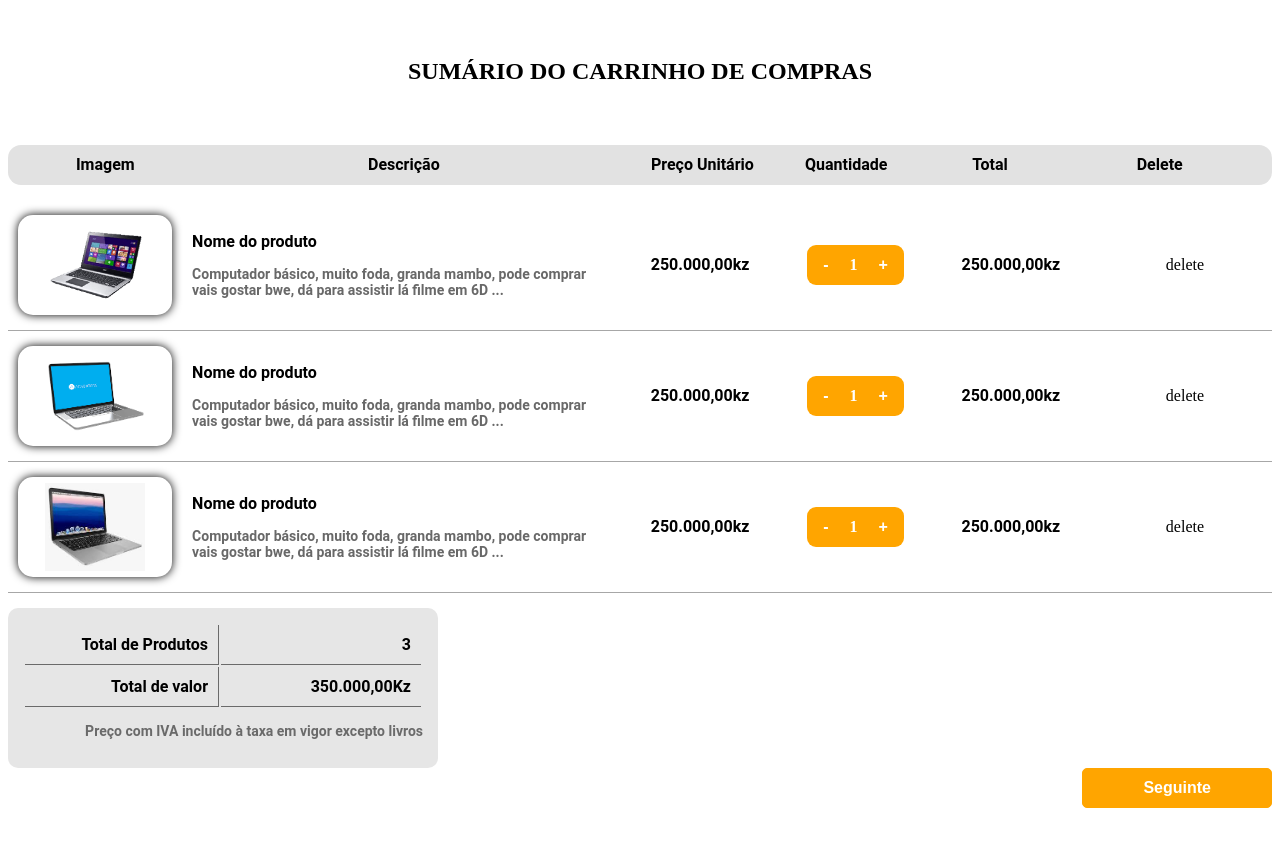
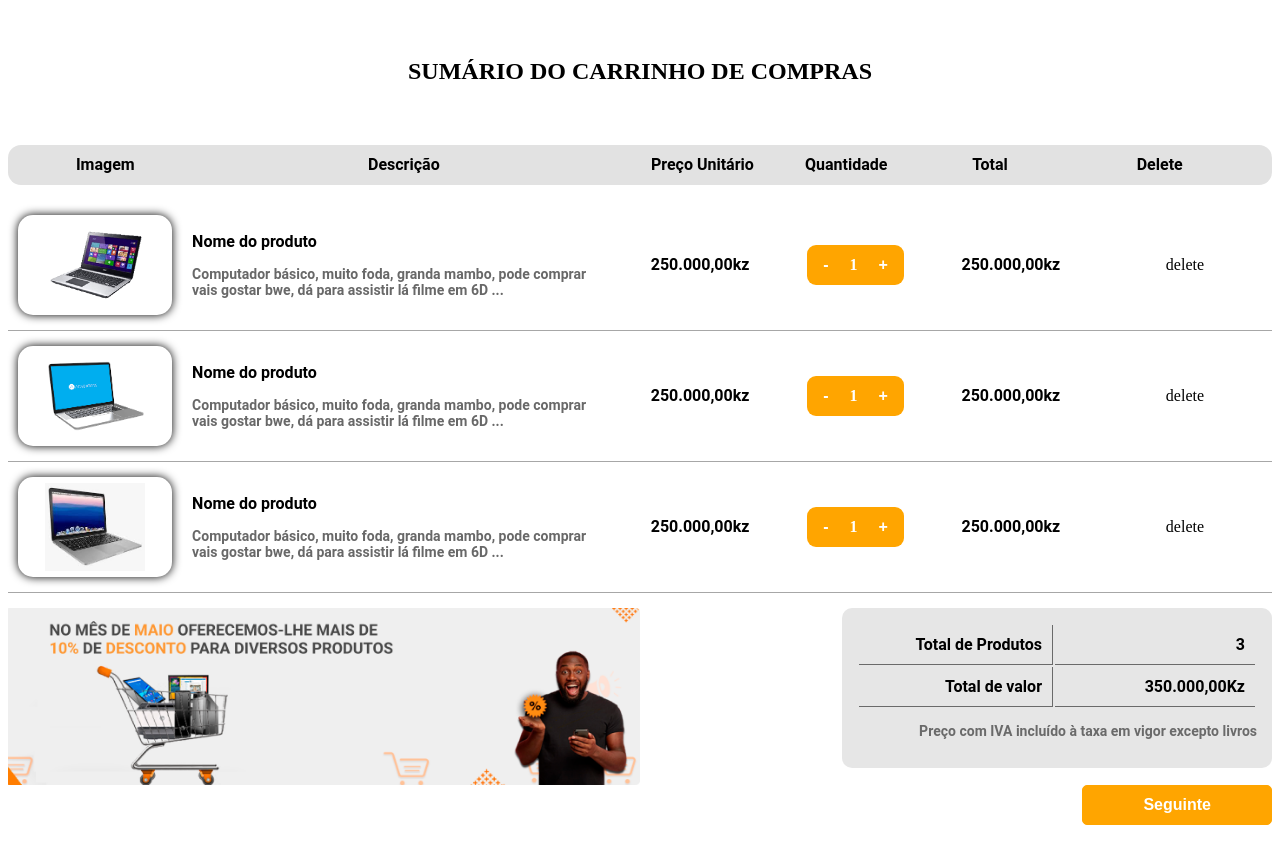
Before and after one commit to mariovarela99/stor-ipil-website, a React (Create React App) app: page /carrinho in a window 1280 px wide. Built offline with nearby package versions, Linux system fonts and the light colour scheme.

Commit message:
(Created)-> Carrinho Pub criado

```diff
--- a/src/components/btnNext/index.js
+++ b/src/components/btnNext/index.js
@@ -1,6 +1,6 @@
 import React from "react"
+import "./style.css"
 
-import "./style.css"
 function btnNext(){
     return(
         <div className="btn-next">
--- /dev/null
+++ b/src/components/carrinhoPub/index.js
@@ -0,0 +1,14 @@
+import React from "react"
+import "./style.css"
+
+import pub01 from "../../assets/pub01.png"
+
+function CarrinhoPub(){
+    return(
+        <div className="carrinho-pub">
+            <img src={pub01} alt="Publicidade" />
+        </div>
+    )
+}
+
+export default CarrinhoPub;
--- /dev/null
+++ b/src/components/carrinhoPub/style.css
@@ -0,0 +1,10 @@
+.carrinho-pub {
+    width: 50%;
+    display: flex;
+    justify-content: right;
+    align-items: flex-start;
+}
+.carrinho-pub img {
+    width: 100%;
+    height: 100%;
+}
--- a/src/pages/carrinho/index.js
+++ b/src/pages/carrinho/index.js
@@ -4,6 +4,7 @@ import "./style.css"
 import CarrinhosTitles from "../../components/carrinhoTitles"
 import CarrinhoRegisto from "../../components/RegistoDeCarrinho"
 import CarrinhoTabela from "../../components/tabelaCalculoCarrionho"
+import CarrinhoPub from "../../components/carrinhoPub"
 import BtnNext from "../../components/btnNext"
 
 import productImage from "../../assets/Frame01.png"
@@ -16,7 +17,10 @@ function Carrinho(){
                 <div>
                     <CarrinhosTitles />
                     <CarrinhoRegisto />
-                    <CarrinhoTabela />
+                    <div className="row">
+                        <CarrinhoPub />
+                        <CarrinhoTabela />
+                    </div>
                     <BtnNext />
                 </div>
             </div>
--- a/src/pages/carrinho/style.css
+++ b/src/pages/carrinho/style.css
@@ -10,3 +10,11 @@
 h2.carrinho-title{
     margin-bottom: 50px;
 }
+.row {
+    width: 100%;
+    display: flex;
+    flex-wrap: wrap;
+    justify-content: space-between;
+    align-items: flex-start;
+
+}
```
Also changed, not shown: src/assets/hand.jpg (deleted), src/assets/pub01.png (added).
